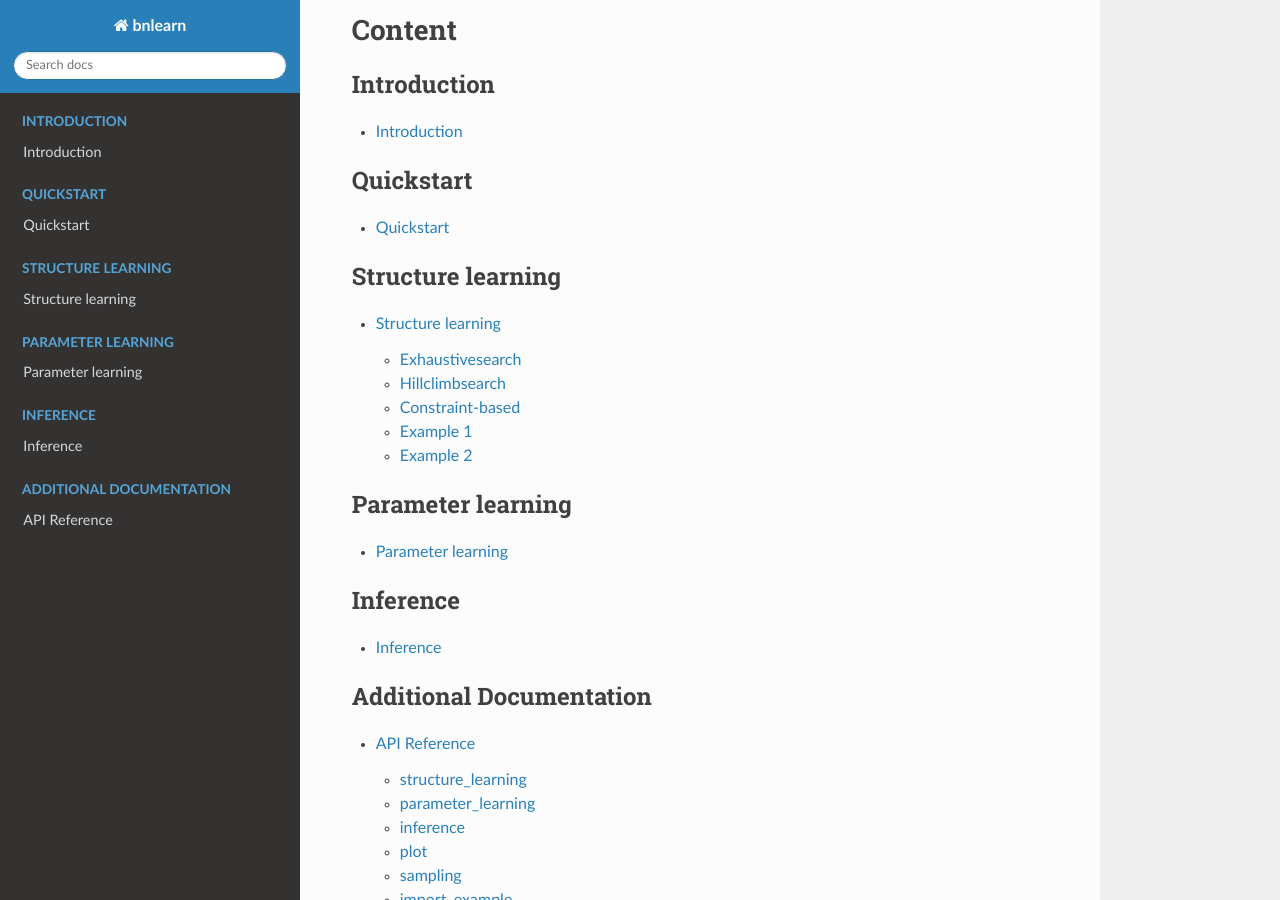
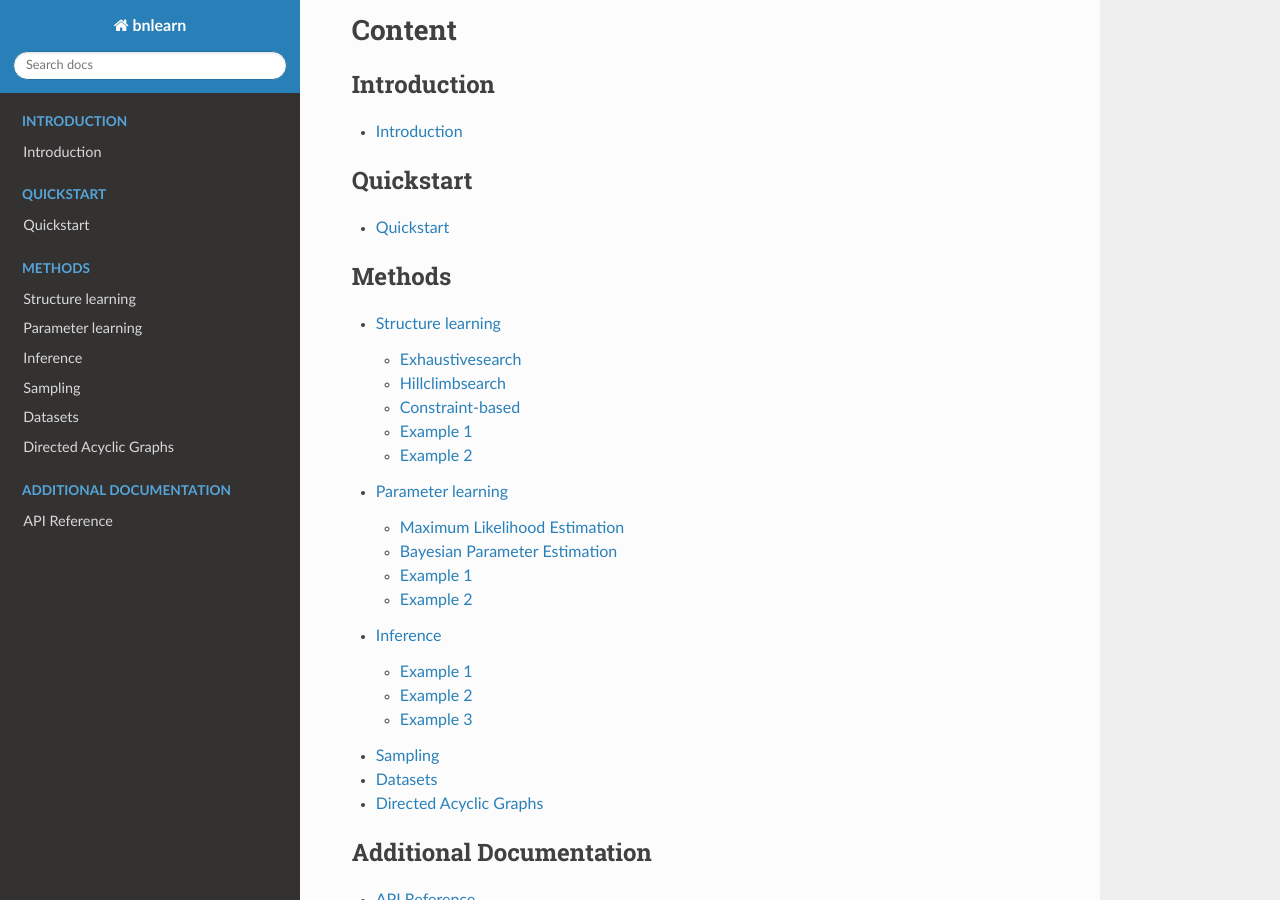
Before and after one commit to erdogant/bnlearn, a Sphinx documentation site: the page built from docs/source/index.rst, in a window 1280 px wide and 900 px high, scrolled down 341 px. Built offline with Sphinx 7.4.7 and the Read the Docs theme 2.0.0, drawn with Linux system fonts in a browser that asks for light colours.

Commit message:
new docs

```diff
--- a/docs/source/Introduction.rst
+++ b/docs/source/Introduction.rst
@@ -21,7 +21,7 @@ Structure learning for *discrete*, *fully observed* networks:
   * Hybrid structure estimation (MMHC)
 
 
-**The following functions are available after importing bnlearn.**
+**The following functions are available after importing bnlearn:**
 
 * Structure learning
 * Parameter learning
--- a/docs/source/Parameter learning.rst
+++ b/docs/source/Parameter learning.rst
@@ -209,7 +209,7 @@ CPD of Wet_Grass:
 
 
 
-Lets generate more samples and learn again the parameters. You will see that these results are much more closer to the true values.
+Lets generate more samples and learn again the parameters. You will see that these results are much closer to the true values.
 
 .. code-block:: python
 
--- /dev/null
+++ b/docs/source/Sampling.rst
@@ -0,0 +1,4 @@
+Sampling
+========
+
+TODO.
--- a/docs/source/index.rst
+++ b/docs/source/index.rst
@@ -26,21 +26,14 @@ Content
 
 .. toctree::
   :maxdepth: 2
-  :caption: Structure learning
+  :caption: Methods
 
   Structure learning
-
-.. toctree::
-  :maxdepth: 1
-  :caption: Parameter learning
-
   Parameter learning
-
-.. toctree::
-  :maxdepth: 1
-  :caption: Inference
-
   Inference
+  Sampling
+  Datasets
+  Creating DAG
 
 .. toctree::
   :maxdepth: 2
```
Also changed, not shown: docs/source/Creating DAG.rst (added, +45 -0 lines), docs/source/Datasets.rst (added, +7 -0 lines), docs/source/Inference.rst (+22 -0 lines), docs/source/Structure learning.rst (+23 -15 lines), 1 other file.
